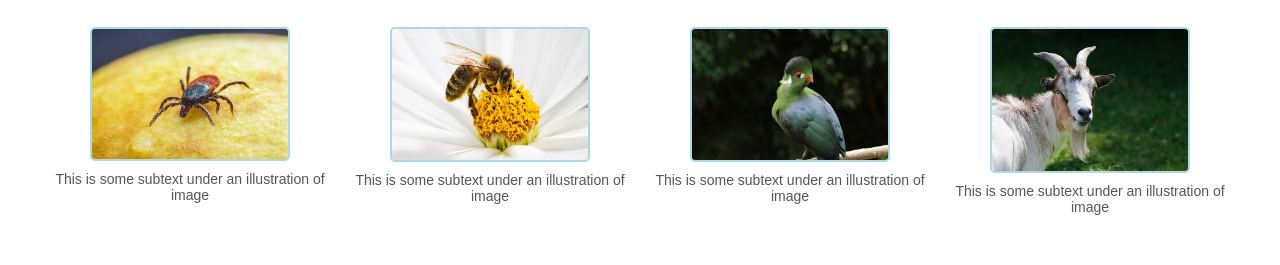
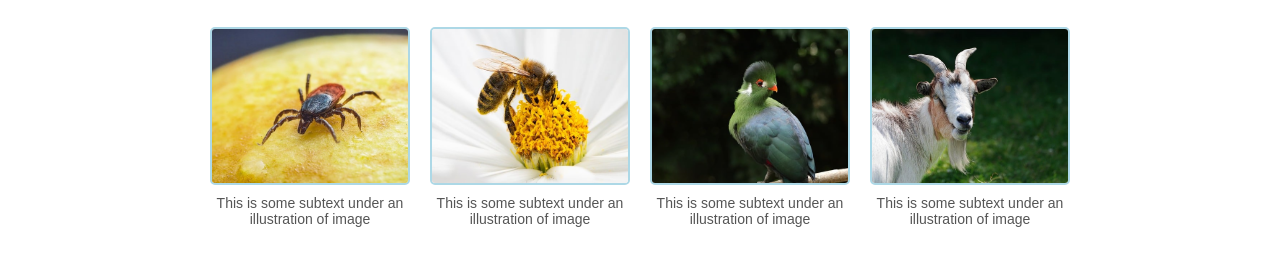
Before and after one commit to skivanoclaire/odin-landing-page, a plain HTML site: page landing/index.html in a window 1280 px wide. Shown: the part 401-666 px from the top of the page. Drawn offline with Linux system fonts and the light colour scheme.

Commit message:
Added some changes to second section. 4 sided square and some text wrap

```diff
--- a/landing/styles.css
+++ b/landing/styles.css
@@ -107,12 +107,18 @@ h1 {
 
 .gallery {
     display: flex;
+    flex-wrap: wrap;
+    /* Allows items to wrap to new lines */
     justify-content: center;
     gap: 20px;
     /* Space between the images */
 }
 
 .image-item {
+    width: 200px;
+    /* Adjust to ensure a square layout */
+    height: 200px;
+    /* Adjust to ensure a square layout */
     display: flex;
     flex-direction: column;
     align-items: center;
@@ -121,7 +127,9 @@ h1 {
 
 .image-item img {
     width: 100%;
-    max-width: 200px;
+    height: 100%;
+    object-fit: cover;
+    /* Crops the image and ensures it fits within the box */
     border-radius: 5px;
     /* Rounded rectangle */
     border: 2px solid lightblue;
@@ -132,4 +140,8 @@ h1 {
 .image-item p {
     font-size: 14px;
     color: #555;
+    word-wrap: break-word;
+    max-width: 100%;
+    /* Limits text width to the image width */
+    text-align: center;
 }
```
